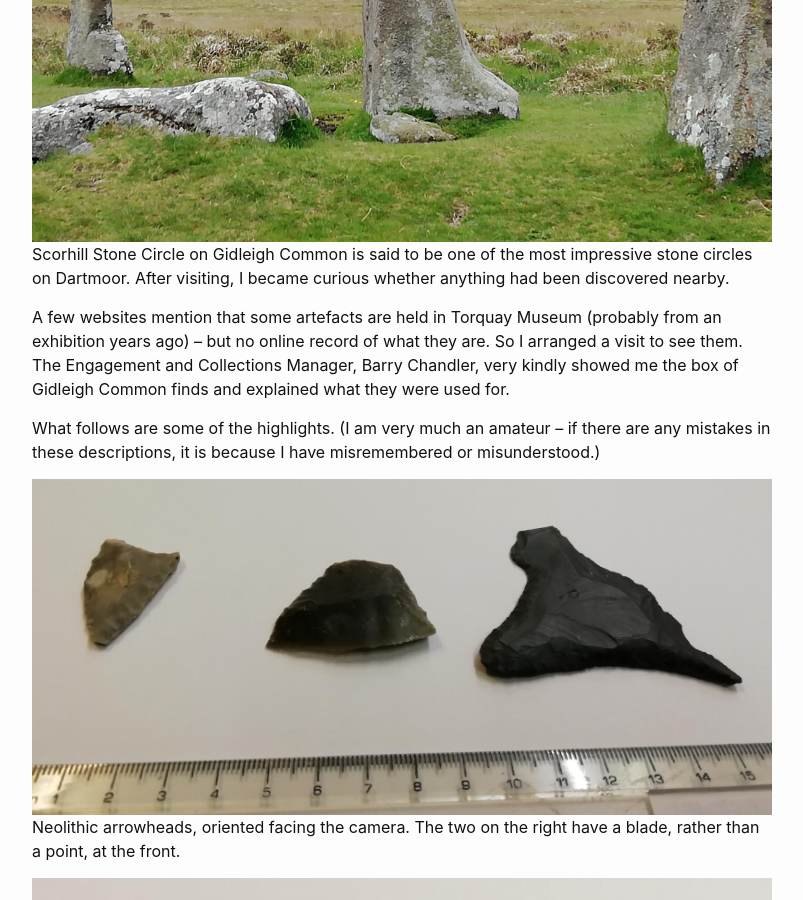
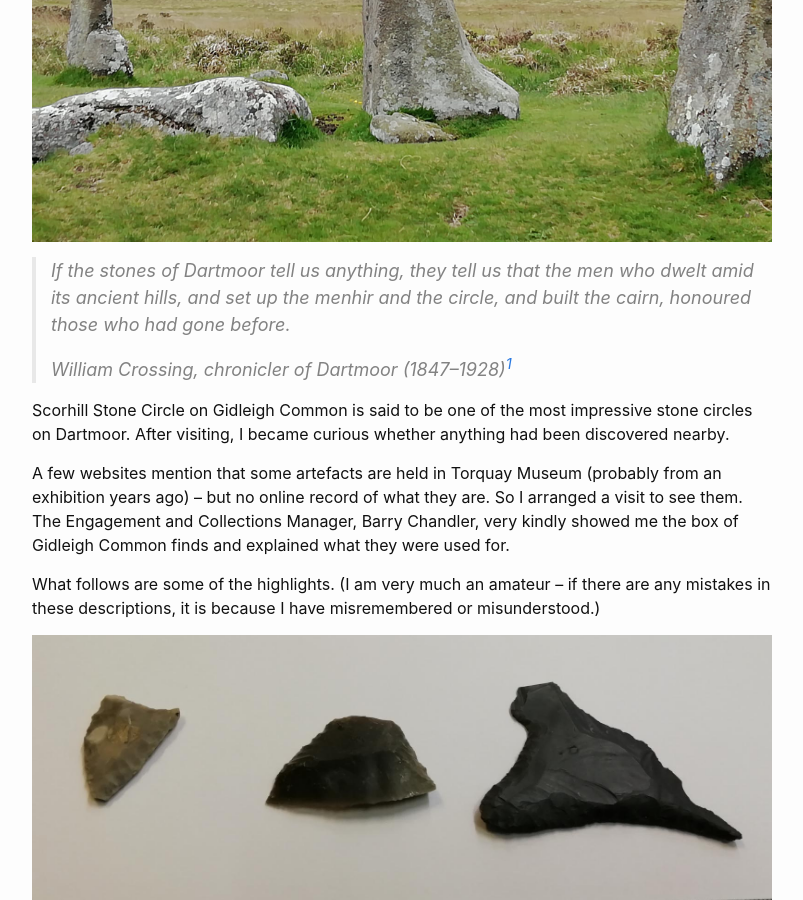
Before and after one commit to liontailedmacaque/liontailedmacaque.github.io, a Jekyll site: the page built from _posts/2022-10-21-gidleigh.md, in a window 1280 px wide and 900 px high, scrolled down 519 px. Shown: the whole window, without its empty margins (238-1041 px from the left). Built offline with Jekyll 4.4.1, drawn with Linux system fonts in a browser that asks for light colours; some of the changed text lies outside the part shown.

Commit message:
Add epigraph
And photo alttexts

```diff
--- a/_posts/2022-10-21-gidleigh.md
+++ b/_posts/2022-10-21-gidleigh.md
@@ -4,36 +4,43 @@ title: Flint Artefacts from Gidleigh Common
 permalink: /gidleigh
 ---
 
-![](/assets/gidleigh/scorhill.jpeg)
+![Scorhill photo](/assets/gidleigh/scorhill.jpeg)
+
+> If the stones of Dartmoor tell us anything, they tell us that the men who dwelt amid its ancient hills, and set up the menhir and the circle, and built the cairn, honoured those who had gone before.
+>
+> William Crossing, chronicler of Dartmoor (1847–1928)[^1]
+
 Scorhill Stone Circle on Gidleigh Common is said to be one of the most impressive stone circles on Dartmoor. After visiting, I became curious whether anything had been discovered nearby.
 
 A few websites mention that some artefacts are held in Torquay Museum (probably from an exhibition years ago) -- but no online record of what they are. So I arranged a visit to see them. The Engagement and Collections Manager, Barry Chandler, very kindly showed me the box of Gidleigh Common finds and explained what they were used for.
 
 What follows are some of the highlights. (I am very much an amateur -- if there are any mistakes in these descriptions, it is because I have misremembered or misunderstood.)
 
-![](/assets/gidleigh/arrowheads.jpeg)
+![Arrowheads](/assets/gidleigh/arrowheads.jpeg)
 Neolithic arrowheads, oriented facing the camera. The two on the right have a blade, rather than a point, at the front.
 
-![](/assets/gidleigh/hammerstone1.jpeg)
+![Hammerstone](/assets/gidleigh/hammerstone1.jpeg)
 This hammerstone would have been used to fashion other tools.
 
-![](/assets/gidleigh/hammerstone2.jpeg)
+![Hammerstone](/assets/gidleigh/hammerstone2.jpeg)
 Another angle of the hammerstone.
 
-![](/assets/gidleigh/fabricators.jpeg)
+![Fabricators](/assets/gidleigh/fabricators.jpeg)
 These fabricators are also "tools for making tools". Their triangular cross section adds strength for the task.
 
-![](/assets/gidleigh/scrapers.jpeg)
+![Scrapers](/assets/gidleigh/scrapers.jpeg)
 These four artefacts were in a bag labelled "Mesolithic scrapers". The two on the left are made of chert, not flint. The one on the right looks like a fabricator but is not such a strong shape; it is an "end scraper". The third one may be a broken end scraper.
 
-![](/assets/gidleigh/core.jpeg)
+![Core](/assets/gidleigh/core.jpeg)
 Likely a core, from which tools were created.
 
-![](/assets/gidleigh/tool.jpeg)
+![Patinated tool](/assets/gidleigh/tool.jpeg)
 This patinated artefact appears to be a tool, though it is an irregular shape. Some of the most ancient flint tools return to being a white colour, but without evidence from context it is likely this is a neolithic artefact that has been in poor conditions for preservation.
 
-![](/assets/gidleigh/microliths.jpeg)
+![Microliths](/assets/gidleigh/microliths.jpeg)
 Three (of many) microliths.
 
-![](/assets/gidleigh/gunflint.jpeg)
+![Gunflint](/assets/gidleigh/gunflint.jpeg)
 Finally, this piece is almost square -- possibly a ~~neolithic~~ early modern gun flint, for a flintlock firearm.
+
+[^1]: Stones of Dartmoor (1987 Quay Publications version), page 58
```
